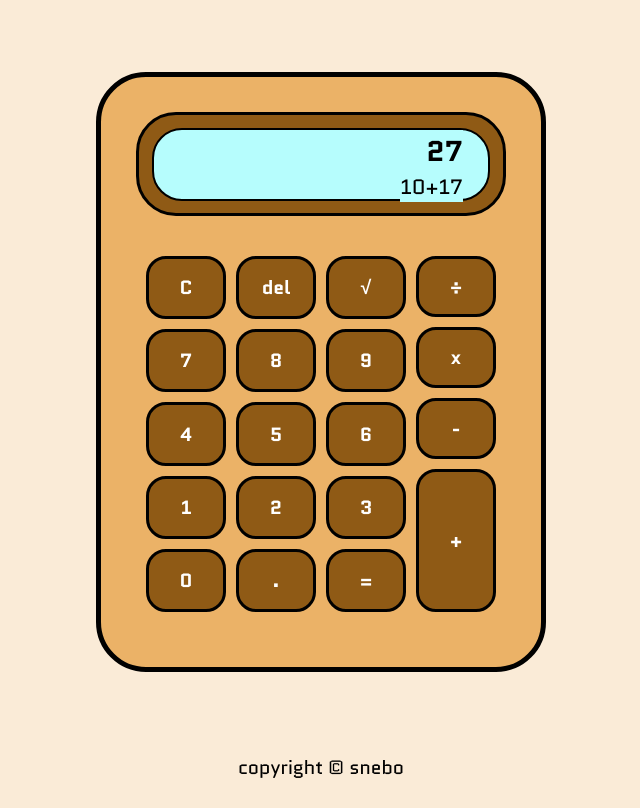
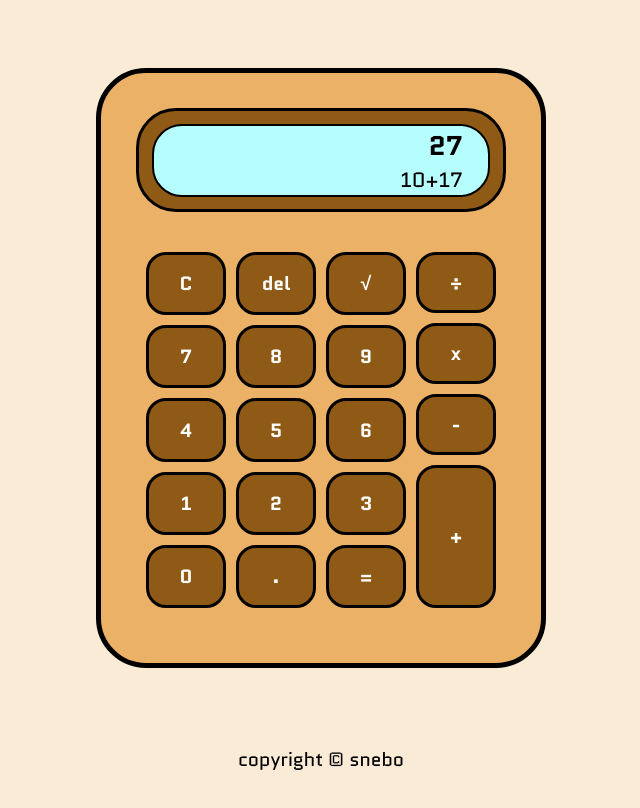
Before and after one commit to snebo/Calculator_js, a plain HTML site: page index.html in a window 1280 px wide. Shown: the whole page, without its empty margins (319-959 px from the left). Drawn offline with Linux system fonts and the light colour scheme.

Commit message:
Fixed style and padding

```diff
--- a/styles/style.css
+++ b/styles/style.css
@@ -8,7 +8,7 @@
     background-color:antiquewhite;
 }
 .main_container{
-    height: 93vh;
+    height: 92vh;
     flex-direction: column;
     align-items: center;
     justify-content: center;
@@ -53,7 +53,7 @@
 }
 .result{
     background-color: rgb(182, 253, 253);
-    font-size: 1.8rem;
+    font-size: 1.7rem;
     font-weight: bold;
 }
 .func{
```
